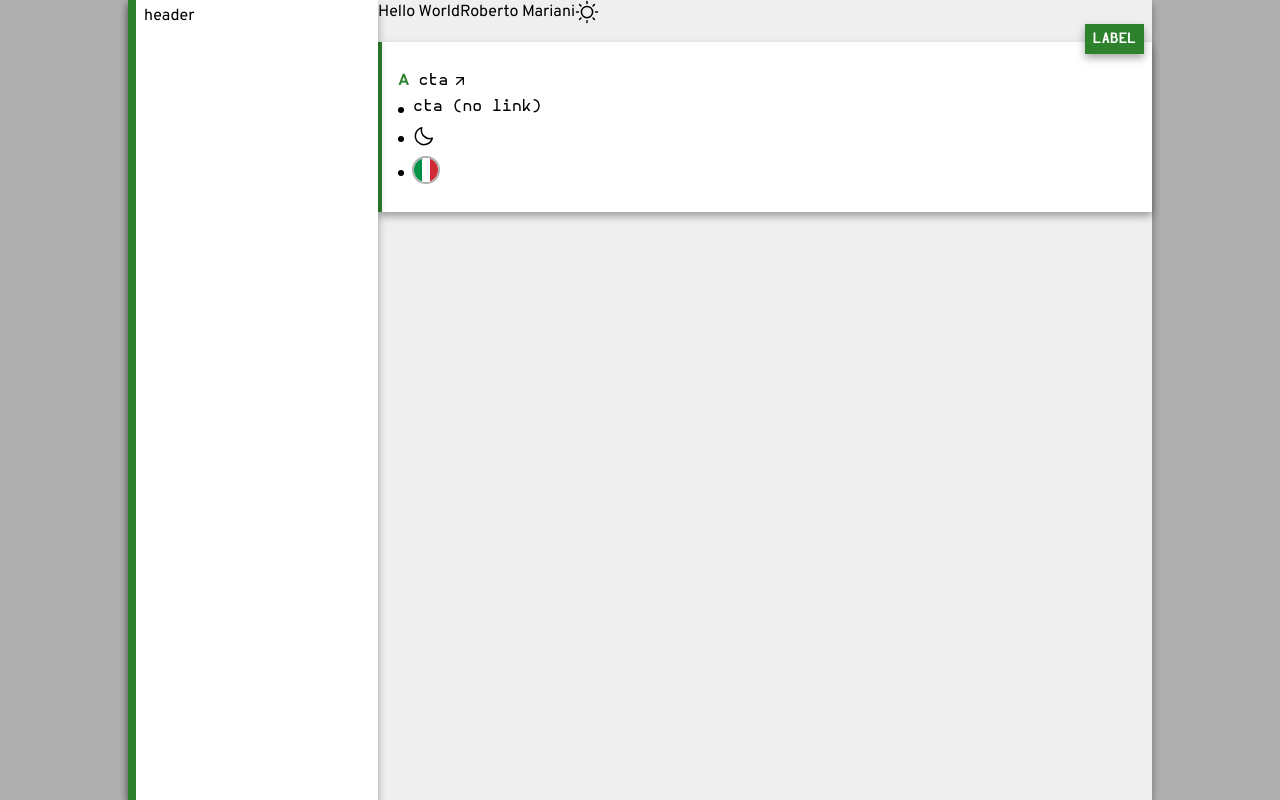
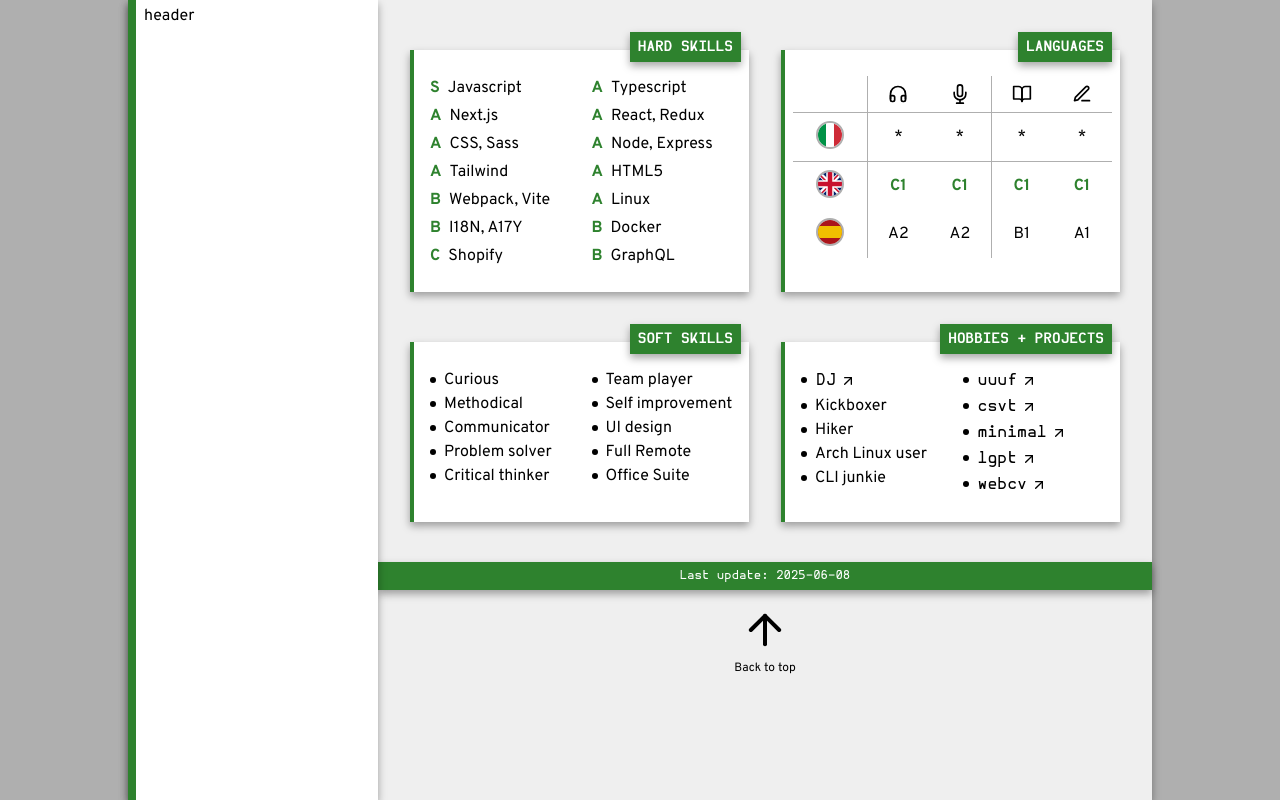
Before and after one commit to subnixr/web-cv, a Next.js app: page /en in a window 1280 px wide. Built offline with nearby package versions, Linux system fonts and the light colour scheme.

Commit message:
add timeline and skills

```diff
--- a/src/app/[locale]/page.tsx
+++ b/src/app/[locale]/page.tsx
@@ -1,14 +1,16 @@
-import Icon from '@/components/base/Icon';
 import { Card } from '@/components/Card';
 import Cta from '@/components/Cta';
-import FlagLink from '@/components/FlagLink';
-import IconCta from '@/components/IconCta';
 import List from '@/components/List';
 import { fileExists, readCV } from '@/utils/cv';
 import { LOCALES } from '@/utils/i18n/config';
 import { initI18N, readTranslations } from '@/utils/i18n/server';
+import BackToTop from './ui/BackToTop';
 import CVHeader from './ui/CVHeader';
 import CVLayout from './ui/CVLayout';
+import LanguagesTable from './ui/LanguagesTable';
+import LastUpdated from './ui/LastUpdated';
+import ListCard from './ui/ListCard';
+import Timeline, { TimelineSection } from './ui/Timeline';
 
 export async function generateStaticParams() {
     const res = await Promise.all(
@@ -52,31 +54,66 @@ export default async function Page({ params }: PageProps) {
             className="bg-wallpaper2"
             header={<CVHeader profile={cv.profile} />}
         >
-            <div>
-                {t('common.helloWorld')}
-                {cv.profile.name}
-                <Icon type="sun" className="icon-300 inline-block" />
-                <Card small label="label">
-                    <List ordered>
-                        <List.Item marker="A">
-                            <Cta href="#">cta</Cta>
-                        </List.Item>
-                        <List.Item>
-                            <Cta href="">cta (no link)</Cta>
-                        </List.Item>
-                        <List.Item>
-                            <IconCta
-                                iconClassName="icon-300"
-                                href="#"
-                                type="moon"
+            <Timeline>
+                <TimelineSection section="skills">
+                    <div className="skills">
+                        <ListCard
+                            grid
+                            label={t('timeline.hardSkills')}
+                            className="skills__hard"
+                        >
+                            {cv.skills.hard.map(({ label, rank }) => (
+                                <List.Item
+                                    key={label}
+                                    marker={rank}
+                                    className="items-start"
+                                >
+                                    {label}
+                                </List.Item>
+                            ))}
+                        </ListCard>
+                        <Card
+                            small
+                            label={t('timeline.languages')}
+                            className="skills__lang h-full"
+                        >
+                            <LanguagesTable
+                                languages={cv.languages ?? []}
+                                currentLanguage={locale}
                             />
-                        </List.Item>
-                        <List.Item>
-                            <FlagLink href="#" type="flag-it" />
-                        </List.Item>
-                    </List>
-                </Card>
-            </div>
+                        </Card>
+                        <ListCard
+                            label={t('timeline.softSkills')}
+                            className="skills__soft"
+                        >
+                            {cv.skills.soft.map(({ label }) => (
+                                <List.Item key={label} className="items-start">
+                                    {label}
+                                </List.Item>
+                            ))}
+                        </ListCard>
+                        <ListCard
+                            label={t('timeline.hobbies')}
+                            className="skills__proj"
+                        >
+                            {cv.skills.hobbies.map(({ label, url }) => (
+                                <List.Item key={label} className="items-start">
+                                    {!url ? (
+                                        label
+                                    ) : (
+                                        <Cta href={url}>{label}</Cta>
+                                    )}
+                                </List.Item>
+                            ))}
+                        </ListCard>
+                    </div>
+                </TimelineSection>
+                <LastUpdated
+                    label={t('timeline.lastUpdate')}
+                    date={new Date()}
+                />
+                <BackToTop />
+            </Timeline>
         </CVLayout>
     );
 }
--- /dev/null
+++ b/src/app/[locale]/ui/BackToTop.tsx
@@ -0,0 +1,26 @@
+'use client';
+
+import Icon from '@/components/base/Icon';
+import useI18N from '@/utils/i18n';
+import clsx from 'clsx';
+
+export default function BackToTop() {
+    const t = useI18N();
+
+    return (
+        <button
+            className={clsx(
+                'appearance-none outline-none',
+                'flex flex-col items-center gap-200',
+                'bg-wallpaper2 text-fg text-200 font-mono',
+                'mp-200 py-300',
+                'cursor-pointer',
+                'hover:text-primary focus:text-primary',
+            )}
+            onClick={() => window.scrollTo({ top: 0, behavior: 'smooth' })}
+        >
+            <Icon className="icon-400" type="arrow-up" />
+            <span className="font-base text-fg">{t('timeline.backToTop')}</span>
+        </button>
+    );
+}
--- /dev/null
+++ b/src/app/[locale]/ui/LanguagesTable.tsx
@@ -0,0 +1,94 @@
+import Icon, { IconType } from '@/components/base/Icon';
+import FlagLink from '@/components/FlagLink';
+import { WithClassName } from '@/utils/components';
+import { Language } from '@/utils/cv';
+import clsx from 'clsx';
+
+export type LanguagesProps = WithClassName<{
+    languages: Language[];
+    currentLanguage: string;
+}>;
+
+const cellCss = 'p-200 text-center';
+const colGroupEndCss = 'border-r-[.1rem] border-border';
+const rowGroupEndCss = 'border-b-[.1rem] border-border';
+const iconCss = 'w-[2rem] h-[2rem] inline-block';
+
+function LanguageRow({
+    name,
+    listen,
+    speak,
+    read,
+    write,
+    current,
+    className,
+    ...props
+}: WithClassName<Language & { current?: boolean }>) {
+    return (
+        <tr
+            {...props}
+            className={clsx(
+                {
+                    'text-primary font-[700]': current,
+                },
+                className,
+            )}
+        >
+            <td className={clsx(cellCss, colGroupEndCss)}>
+                <FlagLink href={`/${name}`} type={`flag-${name}` as IconType} />
+            </td>
+            <td className={clsx(cellCss)}>{listen}</td>
+            <td className={clsx(cellCss, colGroupEndCss)}>{speak}</td>
+            <td className={clsx(cellCss)}>{read}</td>
+            <td className={clsx(cellCss)}>{write}</td>
+        </tr>
+    );
+}
+
+export default function LanguagesTable({
+    languages,
+    currentLanguage,
+    className,
+    ...props
+}: LanguagesProps) {
+    const langIt = languages.find(lang => lang.name === 'it');
+    const langs = languages.filter(lang => lang.name !== 'it');
+
+    return (
+        <table {...props} className={clsx('w-full', className)}>
+            <thead>
+                <tr className={clsx(rowGroupEndCss)}>
+                    <th className={clsx(cellCss, colGroupEndCss)}></th>
+                    <th className={clsx(cellCss)}>
+                        <Icon className={iconCss} type="listen" />
+                    </th>
+                    <th className={clsx(cellCss, colGroupEndCss)}>
+                        <Icon className={iconCss} type="speak" />
+                    </th>
+                    <th className={clsx(cellCss)}>
+                        <Icon className={iconCss} type="read" />
+                    </th>
+                    <th className={clsx(cellCss)}>
+                        <Icon className={iconCss} type="write" />
+                    </th>
+                </tr>
+            </thead>
+            <tbody>
+                {langIt && (
+                    <LanguageRow
+                        className={rowGroupEndCss}
+                        {...langIt}
+                        current={currentLanguage === 'it'}
+                    />
+                )}
+                {langs.map(lang => (
+                    <LanguageRow
+                        key={lang.name}
+                        {...lang}
+                        current={currentLanguage === lang.name}
+                    />
+                ))}
+            </tbody>
+        </table>
+    );
+}
--- /dev/null
+++ b/src/app/[locale]/ui/LastUpdated.tsx
@@ -0,0 +1,18 @@
+'use client';
+
+import clsx from 'clsx';
+import { format } from 'date-fns';
+
+export default function LastUpdated({ label, date }) {
+    return (
+        <div
+            className={clsx(
+                'bg-primary text-fgAlt text-200 font-mono',
+                'mt-200 block px-300 py-200 text-center',
+                'shadow-500 relative',
+            )}
+        >
+            {label} {format(date, 'yyyy-MM-dd')}
+        </div>
+    );
+}
--- /dev/null
+++ b/src/app/[locale]/ui/ListCard.tsx
@@ -0,0 +1,36 @@
+import { Card } from '@/components/Card';
+import List from '@/components/List';
+import { WithChildren } from '@/utils/components';
+import clsx from 'clsx';
+import { ReactNode } from 'react';
+
+export type ListCardProps = WithChildren<{
+    label?: ReactNode;
+    grid?: boolean;
+}>;
+
+export default function ListCard({
+    label,
+    grid = false,
+    className,
+    children,
+    ...props
+}: ListCardProps) {
+    return (
+        <Card
+            {...props}
+            small
+            label={label}
+            className={clsx('h-full', className)}
+        >
+            <List
+                className={clsx('gap-100', {
+                    'col-count-2': !grid,
+                    'grid grid-cols-2': grid,
+                })}
+            >
+                {children}
+            </List>
+        </Card>
+    );
+}
--- /dev/null
+++ b/src/app/[locale]/ui/Timeline.tsx
@@ -0,0 +1,76 @@
+'use client';
+
+import { WithChildren, WithClassName } from '@/utils/components';
+import clsx from 'clsx';
+import { ReactNode } from 'react';
+
+export type TimelineHeaderProps = WithClassName<{
+    id?: string;
+    title?: ReactNode;
+    cta?: ReactNode;
+}>;
+
+export function TimelineHeader({
+    title,
+    cta,
+    className,
+    ...props
+}: TimelineHeaderProps) {
+    return (
+        <h1
+            {...props}
+            className={clsx(
+                'flex items-baseline gap-300',
+                'typo-eyelet bg-primary text-fgAlt',
+                'px-300 py-200',
+                className,
+            )}
+        >
+            <span className="flex-1">{title}</span>
+            {cta && <span className="ml-auto">{cta}</span>}
+        </h1>
+    );
+}
+
+export type TimelineSectionProps = WithChildren<{
+    section?: string;
+    title?: ReactNode;
+    cta?: ReactNode;
+}>;
+
+export function TimelineSection({
+    section,
+    title,
+    cta,
+    className,
+    children,
+    ...props
+}: TimelineSectionProps) {
+    return (
+        <section
+            {...props}
+            className={clsx('max-md:scroll-margin-top', className)}
+            id={section}
+        >
+            {title && <TimelineHeader title={title} cta={cta} />}
+            <div className={clsx('p-400', 'max-md:px-200')}>{children}</div>
+        </section>
+    );
+}
+
+export type TimelineProps = WithChildren<object>;
+
+export default function Timeline({
+    className,
+    children,
+    ...props
+}: TimelineProps) {
+    return (
+        <div
+            {...props}
+            className={clsx('flex flex-col flex-nowrap', className)}
+        >
+            {children}
+        </div>
+    );
+}
--- /dev/null
+++ b/src/styles/components/skills.css
@@ -0,0 +1,32 @@
+.skills {
+    @apply grid grid-cols-2 place-items-stretch gap-400 max-lg:grid-cols-1;
+    grid-template-areas:
+        'hard lang'
+        'soft proj';
+}
+
+.skills__hard {
+    grid-area: hard;
+}
+
+.skills__lang {
+    grid-area: lang;
+}
+
+.skills__soft {
+    grid-area: soft;
+}
+
+.skills__proj {
+    grid-area: proj;
+}
+
+@media screen and (max-width: 1023px) {
+    .skills {
+        grid-template-areas:
+            'hard'
+            'soft'
+            'lang'
+            'proj';
+    }
+}
--- a/src/styles/global.css
+++ b/src/styles/global.css
@@ -56,3 +56,4 @@ body {
 }
 
 @import './components/cta.css';
+@import './components/skills.css';
```
